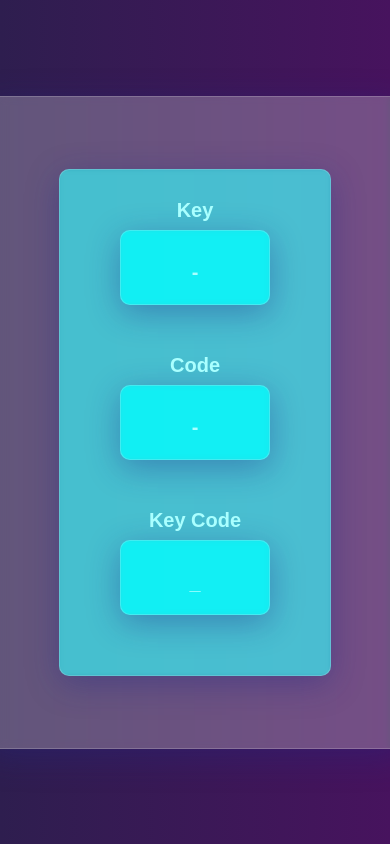
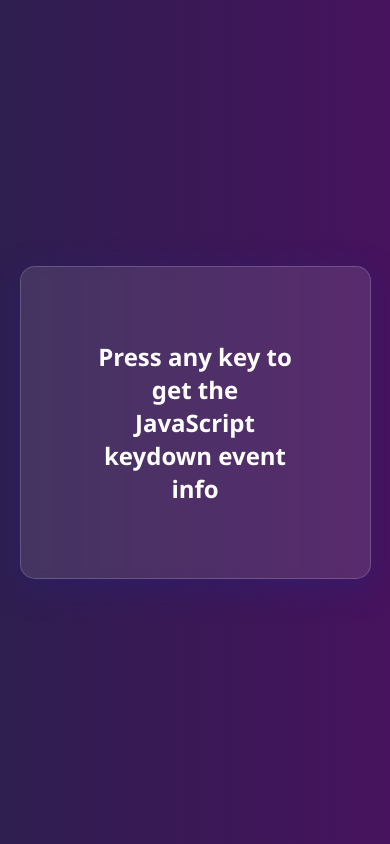
Before and after one commit to shahzaibswe/Key-Code-Project, a PHP site: page / in a window 390 px wide. Run offline with PHP 8.4, Linux system fonts and the light colour scheme.

Commit message:
feat: improve UI/UX and accessibility of key explorer
- Add initial 'Press any key' instructions
- Implement ARIA live regions for screen reader support
- Refactor JS to use secure textContent and DOM methods
- Add robust .pressed visual state using keydown/keyup
- Improve responsiveness by removing overflow: hidden
- Enhance visual polish with better spacing and shadows

Co-authored-by: shahzaibswe <131589265+shahzaibswe@users.noreply.github.com>

```diff
--- a/Script.js
+++ b/Script.js
@@ -1,22 +1,46 @@
-const container = document.getElementById("key-container");
-container.innerHTML = generateHTML("-", " -", "_");
-window.addEventListener("keydown", (e) => {
-    container.innerHTML = generateHTML(e.key, e.code, e.key.charCodeAt(0));
+const insert = document.getElementById("insert");
+
+window.addEventListener("keydown", (event) => {
+  if (event.key === " ") {
+    event.preventDefault();
+  }
+
+  // Use textContent for better security and clear existing content if it's the first keypress
+  if (insert.querySelector(".instruction")) {
+    insert.textContent = "";
+
+    // Create the containers once
+    ["Key", "Code", "Key Code"].forEach(label => {
+      const div = document.createElement("div");
+      div.className = "key-container";
+      div.id = label.toLowerCase().replace(" ", "-");
+
+      const h4 = document.createElement("h4");
+      h4.textContent = label;
+      div.appendChild(h4);
+
+      const content = document.createElement("div");
+      content.className = "Key-Content";
+      div.appendChild(content);
+
+      insert.appendChild(div);
+    });
+  }
+
+  const keyDiv = document.getElementById("key");
+  const codeDiv = document.getElementById("code");
+  const keyCodeDiv = document.getElementById("key-code");
+
+  if (keyDiv && codeDiv && keyCodeDiv) {
+    keyDiv.querySelector(".Key-Content").textContent = event.key === " " ? "Space" : event.key;
+    codeDiv.querySelector(".Key-Content").textContent = event.code;
+    keyCodeDiv.querySelector(".Key-Content").textContent = event.keyCode;
+
+    // Add visual feedback
+    document.querySelectorAll(".key-container").forEach(el => el.classList.add("pressed"));
+  }
 });
 
-function generateHTML(key, code, keyCode) {
-    return `
-    <div class="key-container">
-        <h4>Key</h4>
-        <div class="Key-Content">${key === " " ? "space" : key}</div>
-    </div>
-    <div class="key-container">
-        <h4>Code</h4>
-        <div class="Key-Content">${code}</div>
-    </div>
-    <div class="key-container">
-        <h4>Key Code</h4>
-        <div class="Key-Content">${keyCode}</div>
-    </div>
-    `;
-}
+window.addEventListener("keyup", () => {
+  document.querySelectorAll(".key-container").forEach(el => el.classList.remove("pressed"));
+});
--- a/index.html
+++ b/index.html
@@ -3,21 +3,15 @@
 <head>
     <meta charset="UTF-8">
     <meta name="viewport" content="width=device-width, initial-scale=1.0">
-    <title>Document</title>
+    <title>JS Key Code Explorer</title>
     <link rel="stylesheet" href="style.css">
 </head>
 <body>
-    <div class="container">
-        <div class="key-container" id="key-container">
-            <h4 class="animation">key</h4>
-            <div class="Key-Content animation " >-</div>
-
-            <h4 class="animation">code</h4>
-            <div class="Key-Content" >-</div>
-            <h4 class="animation">Key Code</h4>
-            <div class="Key-Content" >-</div>
+    <main class="container" id="insert" aria-live="polite" aria-atomic="true">
+        <div class="key-container instruction">
+            Press any key to get the JavaScript keydown event info
         </div>
-    </div>
+    </main>
 
     <script src="Script.js" ></script>
 </body>
--- a/style.css
+++ b/style.css
@@ -2,8 +2,7 @@
     box-sizing: border-box;
     margin: 0;
     padding: 0;
-    font-family: sans-serif;
-
+    font-family: 'Segoe UI', Tahoma, Geneva, Verdana, sans-serif;
  }
  body{
     display: flex;
@@ -15,47 +14,67 @@
  }
  .container{
     display: flex;
-    flex-direction: column;
+    flex-wrap: wrap;
+    justify-content: center;
     padding: 2rem;
-    background: rgba(255, 255, 2555, 0.25);
+    background: rgba(255, 255, 255, 0.1);
     box-shadow: 0px 8px 32px 0px  rgba(31, 38, 135, 0.35);
-   backdrop-filter: blur(4px);
-    border-radius: 10px;
+    backdrop-filter: blur(4px);
+    border-radius: 15px;
     border: 1px solid rgba(255, 255, 255,0.18);
     transition: background 0.3s ease-in-out;
-
+    max-width: 90vw;
  }
  .key-container{
     display: flex ;
     flex-direction: column;
-    font-size: 20px;
+    font-size: 24px;
     font-weight: bold;
-    padding: 20px;
-    color: #afff;
-    margin: 2.5rem;
+    padding: 25px;
+    color: #fff;
+    margin: 1.5rem;
     min-width: 150px;
-    background: rgba(0, 255, 255,0.5);
-    box-shadow: 0px 8px 32px 0px rgba(31, 38, 135 , 0.37);
-    backdrop-filter: blur(2.52px) ;
+    background: rgba(255, 255, 255, 0.1);
+    box-shadow: 0px 4px 15px 0px rgba(0, 0, 0, 0.2);
+    backdrop-filter: blur(2px) ;
     border-radius: 10px;
-    border: 1px solid rgb(255, 255,255,0.18);
-    transition:background 0.3s ease-in-out;
+    border: 1px solid rgba(255, 255, 255, 0.2);
+    transition: all 0.1s ease;
+    position: relative;
 }
 
 .key-container h4{
     position: absolute;
-    top: -2rem;
+    top: -1.5rem;
     left: 0;
     text-align: center;
     width: 100%;
+    font-size: 14px;
+    text-transform: uppercase;
+    letter-spacing: 1px;
+    color: #afff;
 }
 .Key-Content{
-   margin-top: 10px;
-
+   margin-top: 5px;
 }
 .container:hover{
-   background-color: rgba(255, 255, 255, 0.35);
+   background-color: rgba(255, 255, 255, 0.15);
 }
 .key-container:hover{
-   background-color: rgba(0, 255, 255,0.7);
+   background-color: rgba(255, 255, 255, 0.2);
+   transform: translateY(-2px);
 }
+.key-container.pressed {
+    transform: scale(0.95);
+    background-color: rgba(0, 255, 255, 0.3);
+    box-shadow: 0 0 15px rgba(0, 255, 255, 0.5);
+}
+.instruction {
+    font-size: 1.5rem;
+    margin: 1rem;
+    min-width: auto;
+    border: none;
+    background: none;
+    box-shadow: none;
+    backdrop-filter: none;
+}
```
Also changed, not shown: .Jules/palette.md (added).
